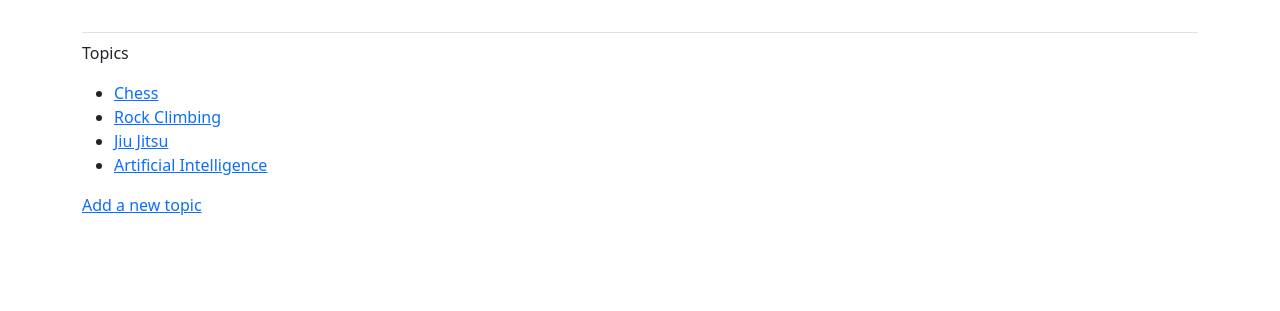
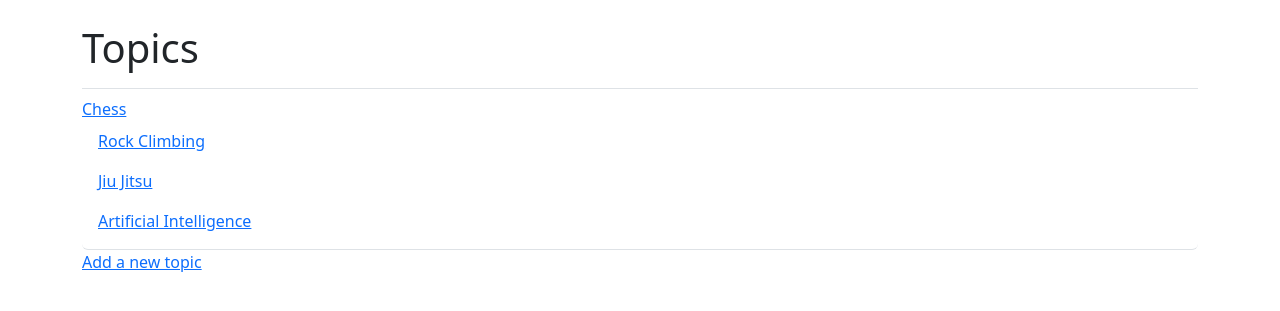
Before and after one commit to asabo-dev/Learning_logs, a Django app: page /topics/ in a window 1280 px wide. Shown: the part 58-369 px from the top of the page. Run offline with Django 5.2, Linux system fonts and the light colour scheme; a user stored in the database is signed in; data comes from the database, SQL or seed files in the repository; some libraries are stand-ins or nearby versions.

Commit message:
Style the Topics Page

```diff
--- a/learning_logs/templates/learning_logs/topics.html
+++ b/learning_logs/templates/learning_logs/topics.html
@@ -1,16 +1,19 @@
 {% extends "learning_logs/base.html" %}
 
+{% block page_header %}
+  <h1>Topics</h1>
+{% endblock page_header %}
+
 {% block content %}
-  <p>Topics</p>
 
-    <ul>
+  <ul class="list-group border-bottom pb-2 mb-4>
     {% for topic in topics %}
-        <li>
+      <li class="list-group-item border-0">
         <a href="{% url 'learning_logs:topic' topic.id %}">
           {{ topic.text }}</a>
       </li>
     {% empty %}
-        <li>No topics have been added yet.</li>
+      <li class="list-group-item border-0">No topics have been added yet.</li>
     {% endfor %}
   </ul>
 
```
Lines whose indentation alone changed are shown as unchanged.
